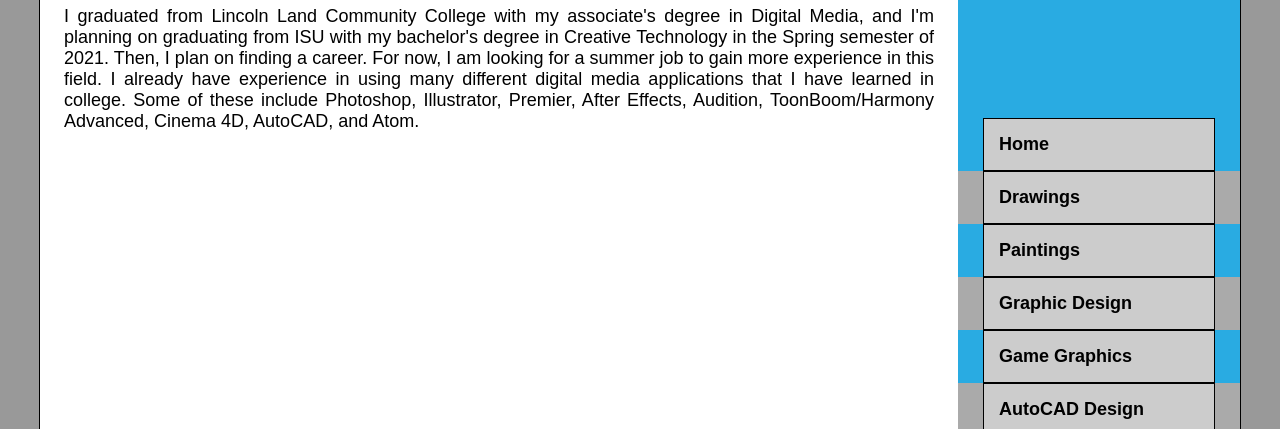
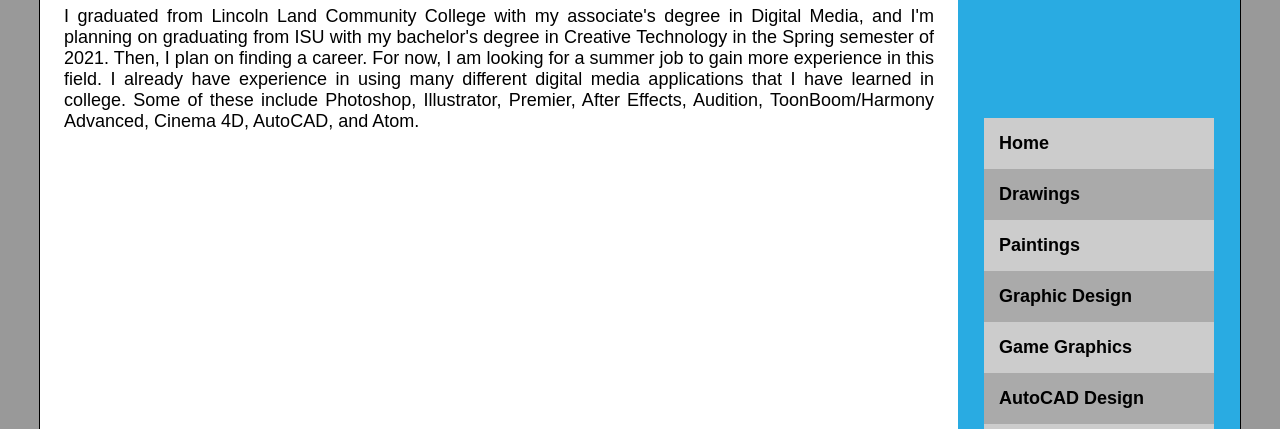
Before and after one commit to BrintonJohnson/ATK301, a plain HTML site: page portfoliowebsite/portfoliosite.html in a window 1280 px wide. Shown: the part 371-800 px from the top of the page. Drawn offline with Linux system fonts and the light colour scheme.

Commit message:
I completed my portfolio home page.

```diff
--- a/Portfolio Website/portfoliosite.css
+++ b/portfoliowebsite/portfoliosite.css
@@ -82,7 +82,7 @@ nav ul {
 
 nav li a {
   display: block;
-  border: 1px solid black;
+  border: 0px solid black;
   padding: 15px;
   margin: 0 auto;
   width: 200px;
--- a/Portfolio Website/portfoliosite.html
+++ b/portfoliowebsite/portfoliosite.html
@@ -24,11 +24,11 @@
 			</div>
 			<ul>
 				<li><a href="#">Home</a></li>
-				<li class="darkgray"><a href="#">Drawings</a></li>
+				<li><a class="darkgray" href="#">Drawings</a></li>
 				<li><a href="#">Paintings</a></li>
-				<li class="darkgray"><a href="#">Graphic Design</a></li>
+				<li><a class="darkgray" href="#">Graphic Design</a></li>
 				<li><a href="#">Game Graphics</a></li>
-				<li class="darkgray"><a href="#">AutoCAD Design</a></li>
+				<li><a class="darkgray"href="#">AutoCAD Design</a></li>
 				<li><a href="#">3D Designs</a></li>
 			</ul>
 		</nav>
```
Also changed, not shown: portfoliowebsite/layouts/Website Home Page.png (renamed from Portfolio Website/layouts/Website Home Page.png), portfoliowebsite/sketches/Home Pages 1.jpg (renamed from Portfolio Website/sketches/Home Pages 1.jpg), portfoliowebsite/sketches/Home Pages 2.jpg (renamed from Portfolio Website/sketches/Home Pages 2.jpg), portfoliowebsite/sketches/Web Pages 1.jpg (renamed from Portfolio Website/sketches/Web Pages 1.jpg), portfoliowebsite/sketches/Web Pages 2.jpg (renamed from Portfolio Website/sketches/Web Pages 2.jpg), portfoliowebsite/sketches/profilepicture.jpeg (renamed from Portfolio Website/sketches/profilepicture.jpeg), 4 other files.
